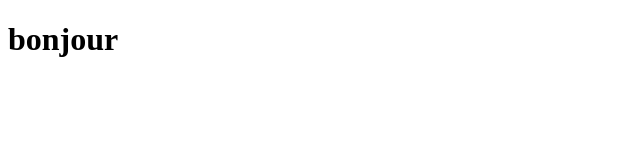
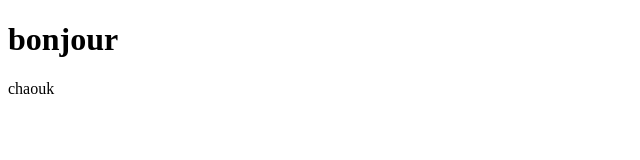
Before and after one commit to yassir-vr/test, a plain HTML site: page test1.html in a window 1280 px wide. Shown: the full height of the page, 0-640 px from the left. Drawn offline with Linux system fonts and the light colour scheme.

Commit message:
add p chaouk

```diff
--- a/test1.html
+++ b/test1.html
@@ -7,5 +7,6 @@
 </head>
 <body>
     <h1>bonjour</h1>
+    <p>chaouk</p>
 </body>
 </html>
```
